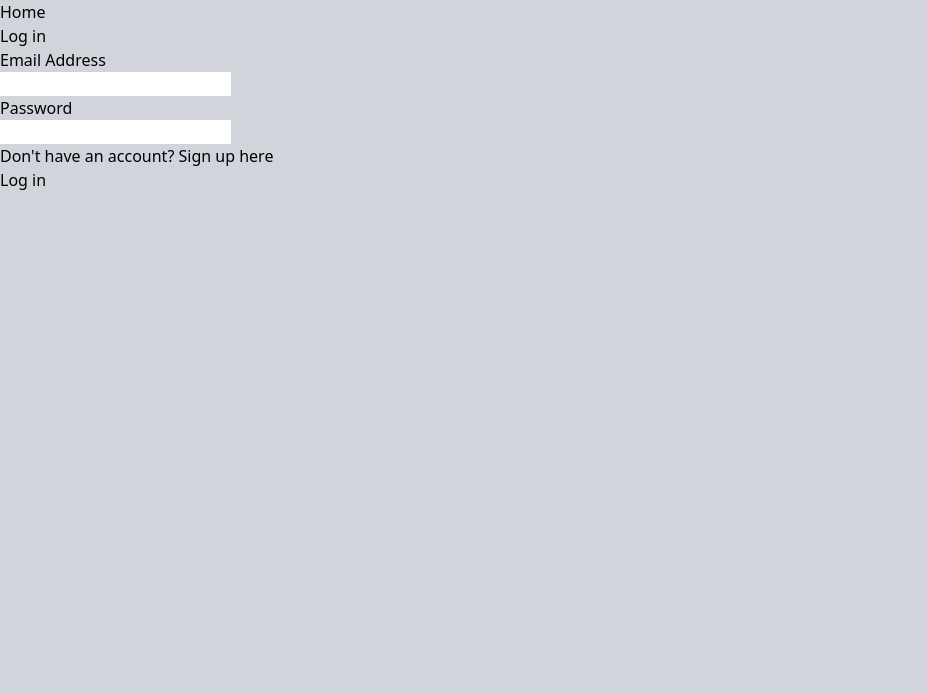
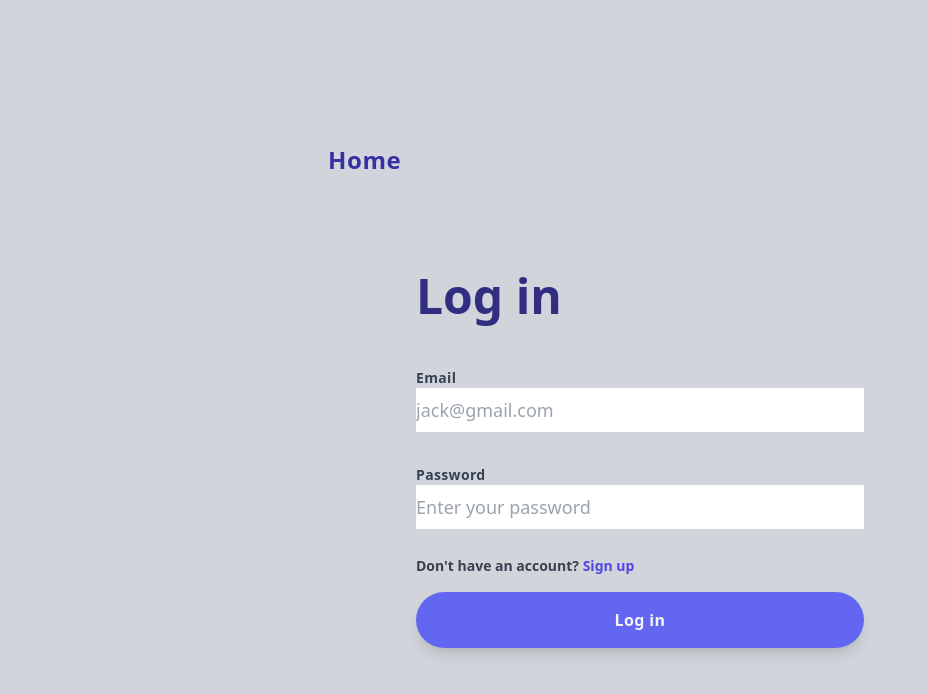
Before and after one commit to Jcheahh/TodoList-old, a React (Create React App) app: page /login in a window 1280 px wide. Shown: the top 694 px of the page, without its empty margins (0-927 px from the left). Built offline with nearby package versions, Linux system fonts and the light colour scheme.

Commit message:
Finish Login page UI

```diff
--- a/src/component/Login.jsx
+++ b/src/component/Login.jsx
@@ -1,4 +1,4 @@
-import React from "react";
+import React, { useState } from "react";
 import {
     Link,
     useHistory,
@@ -8,28 +8,18 @@ import { Form, Field } from "react-final-form";
 import { useAuth } from "./useAuth";
 
 export default function Login() {
+    const [user, setUser] = useState();
     const history = useHistory();
     const location = useLocation();
     const auth = useAuth();
 
     const { from } = location.state || { from: { pathname: "/" } };
-    const login = () => {
-        auth.login(() => {
-            history.replace(from);
-        });
-    };
-
-    const onSubmit = (e) => {
-        e.preventDefault();
-
-        // console.log("hellllllo");
-    };
 
     const validate = (values) => {
         const error = {};
         if (!values.email) {
             error.email = "Fill in your email";
-        } else if (/^[a-zA-Z0-9]+@[a-zA-Z0-9]+\.[A-Za-z]+$/.test(values.email)) {
+        } else if (!/^[a-zA-Z0-9]+@[a-zA-Z0-9]+\.[A-Za-z]+$/.test(values.email)) {
             // Check email
             error.email = "Please enter a vaild email address";
         }
@@ -39,43 +29,101 @@ export default function Login() {
         }
         return error;
     };
+
+    const handleChange = (e) => {
+        setUser(e.target.values);
+    };
+
+    function handleSubmit(e) {
+        // e.preventDefault();
+
+        auth.login(() => {
+            history.replace(from);
+        });
+    }
+
     return (
-        <>
+        <div className="mx-auto mt-36 lg:w-1/2 xl:max-w-screen-sm">
+            <div className="text-2xl text-indigo-800 tracking-wide ml-2 font-semibold">
                 <Link to="/">Home</Link>
-            <h1>Log in</h1>
+            </div>
+            <div className="mt-10 px-16 sm:px-24 md:px-48 lg:px-12 lg:mt-16 xl:px-24 xl:max-w-2xl">
+                <h1 className="mt-24 text-center text-4xl text-indigo-900 font-display font-semibold lg:text-left xl:text-5xl
+                    xl:text-bold"
+                >
+                    Log in
+
+                </h1>
                 <Form
-                onSubmit={onSubmit}
+                    onSubmit={handleSubmit}
                     validate={validate}
-                render={({ handleSubmit }) => (
-                    <form onSubmit={handleSubmit}>
-                        <p>Email Address</p>
+                    render={({ handleSubmit, submitting }) => (
+                        <div className="mt-12">
+                            <form onSubmit={handleSubmit} noValidate>
+                                <div className="text-sm font-bold text-gray-700 tracking-wide">Email</div>
                                 <Field
                                     name="email"
                                     render={({ input, meta }) => (
+                                        <>
                                             <input
-                                    required
+                                                className={`w-full text-lg py-2 border-b border-gray-300 focus:outline-none focus:border-indigo-500 ${meta.touched && !!meta.error ? "border-red-500" : ""}`}
+                                                placeholder="jack@gmail.com"
                                                 id="email"
                                                 name="email"
                                                 autoComplete="email"
-                                    error={!!meta.error && meta.touched}
-                                    helperText={meta.touched ? meta.error : undefined}
+                                                onChange={handleChange}
                                                 {...input}
                                             />
+                                            {meta.touched && !!meta.error && <p className="text-red-500 text-xs italic text-sm">{meta.error}</p>}
+                                        </>
                                     )}
                                 />
-                        <p>Password</p>
-                        <input type="password" required />
-                        <br />
-                        <p>
-                            Don&apos;t have an account? Sign up
-                            {" "}
-                            <Link to="/sign-up">here</Link>
-                        </p>
-                        <button type="button" onClick={login}>Log in</button>
-                    </form>
+                                <div className="mt-8">
+                                    <div className="text-sm font-bold text-gray-700 tracking-wide">Password</div>
+                                    <Field
+                                        name="password"
+                                        render={({ input, meta }) => (
+                                            <>
+                                                <input
+                                                    className={`w-full text-lg py-2 border-b border-gray-300 focus:outline-none focus:border-indigo-500 ${meta.touched && !!meta.error ? "border-red-500" : ""}`}
+                                                    placeholder="Enter your password"
+                                                    id="password"
+                                                    name="password"
+                                                    type="password"
+                                                    autoComplete="password"
+                                                    onChange={handleChange}
+                                                    {...input}
+                                                />
+                                                {meta.touched && !!meta.error && <p className="text-red-500 text-xs italic text-sm">{meta.error}</p>}
+                                            </>
                                         )}
                                     />
+                                </div>
+                                <br />
+                                <div className="flex mt-0.5 text-sm font-display font-semibold text-gray-700">
+                                    Don&apos;t have an account?&nbsp;
+                                    {" "}
+                                    <p className="flex-initial cursor-pointer text-indigo-600 hover:text-indigo-800">
+                                        <Link to="/sign-up">Sign up</Link>
+                                    </p>
+                                </div>
+                                <button
+                                    className="bg-indigo-500 text-gray-100 p-4 w-full rounded-full tracking-wide
+                                font-semibold font-display focus:outline-none focus:shadow-outline hover:bg-indigo-600
+                                shadow-lg mt-4"
+                                    type="submit"
+                                    disabled={submitting}
+                                // onClick={login}
+                                >
+                                    Log in
 
-        </>
+                                </button>
+                            </form>
+                        </div>
+                    )}
+                />
+            </div>
+
+        </div>
     );
 }
```
Lines whose indentation alone changed are shown as unchanged.
